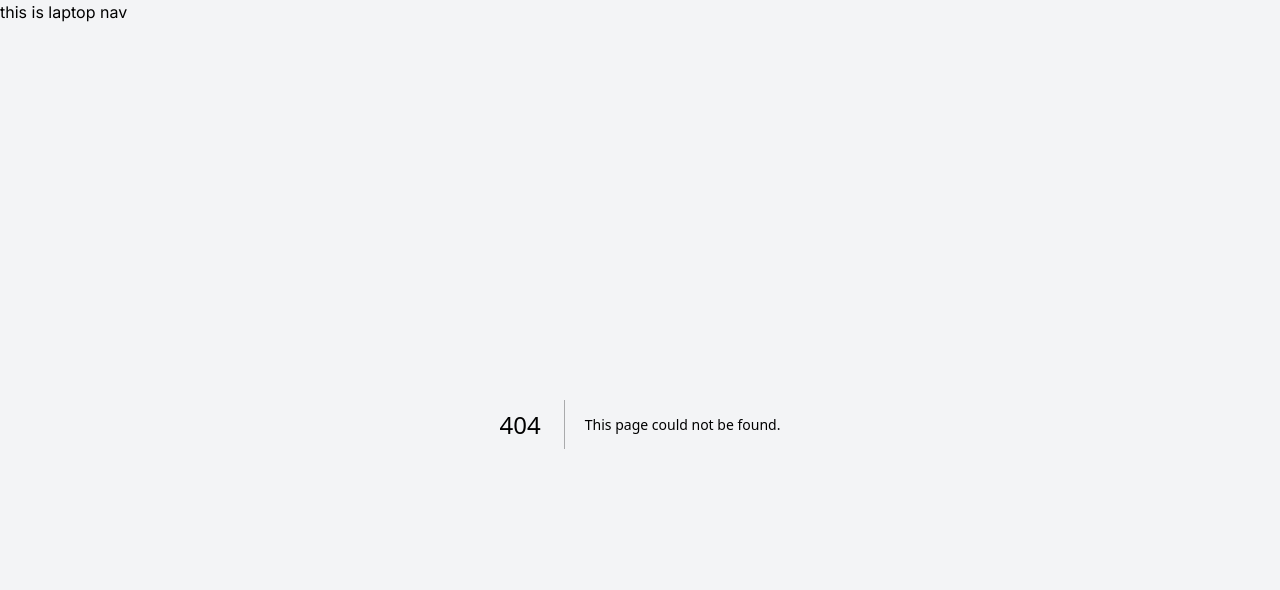
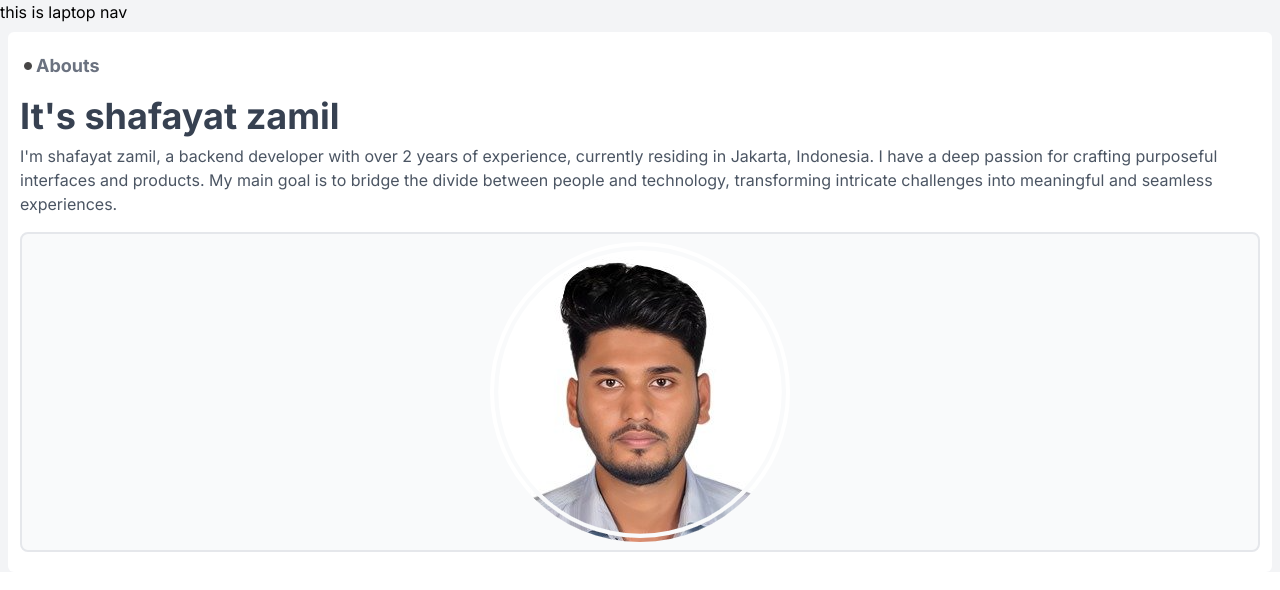
Before and after one commit to shafayatzamil/protfolio-try, a Next.js app: page /aboutme in a window 1280 px wide. Before the commit this address had no page. Shown: the top 590 px of the page. Built offline with nearby package versions, Linux system fonts and the light colour scheme.

Commit message:
about me page

```diff
--- a/src/app/about/page.js
+++ /dev/null
@@ -1,11 +0,0 @@
-import React from "react";
-
-const page = () => {
-  return (
-    <div>
-      <h2>This is about page</h2>
-    </div>
-  );
-};
-
-export default page;
--- /dev/null
+++ b/src/app/aboutme/page.js
@@ -0,0 +1,40 @@
+import Image from "next/image";
+import React from "react";
+import grayIcon from "../../assets/grayIcon.png";
+import ownerImage from "../../assets/image (1).png";
+
+const page = () => {
+  return (
+    <div className=" m-2 rounded-md py-5 px-3 bg-white  ">
+      {/* short heading section */}
+      <div>
+        {/* <h2>This is about page</h2> */}
+        <h4 className="text-gray-500 text-lg   font-bold flex items-center ">
+          <span>
+            <Image src={grayIcon} height={16} width={16} alt="grayicons" />
+          </span>
+          Abouts
+        </h4>
+      </div>
+
+      <div>
+        <h2 className="text-4xl mt-4 mb-2 text-gray-700 font-bold ">
+          It's shafayat zamil
+        </h2>
+        <p className="text-gray-600 mb-4">
+          I'm shafayat zamil, a backend developer with over 2 years of
+          experience, currently residing in Jakarta, Indonesia. I have a deep
+          passion for crafting purposeful interfaces and products. My main goal
+          is to bridge the divide between people and technology, transforming
+          intricate challenges into meaningful and seamless experiences.
+        </p>
+
+        <div className="border-2 rounded-lg flex justify-center p-2 bg-gray-50">
+          <Image src={ownerImage} />
+        </div>
+      </div>
+    </div>
+  );
+};
+
+export default page;
--- a/src/components/shared/Footer.js
+++ b/src/components/shared/Footer.js
@@ -19,7 +19,7 @@ const Footer = () => {
           <div className="flex justify-start items-center gap-1">
             {" "}
             <Image src={dotIcon1} alt="doticon" height={16} width={16} />
-            <h2 className="text-lg font-bold text-gray-500">Follow Me</h2>
+            <h2 className="text-md font-bold text-gray-500">Follow Me</h2>
           </div>
           <div className="grid grid-cols-4 ">
             <Link href="https://www.linkedin.com/in/shafayatzamil/">
```
